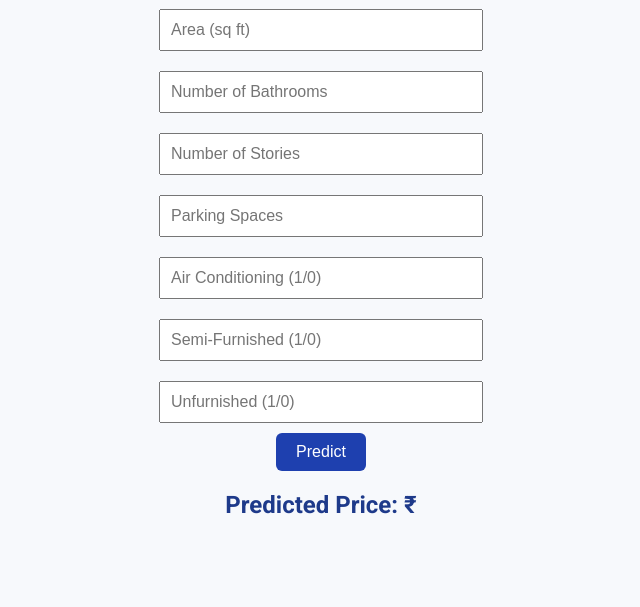
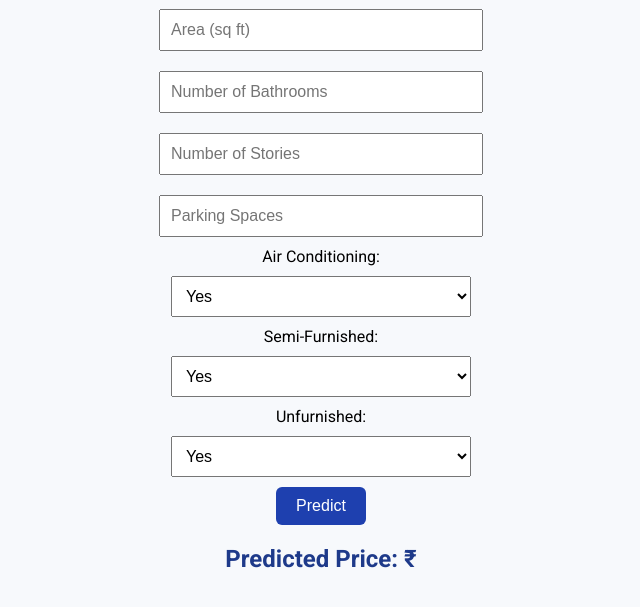
Before and after one commit to abhinandan45/Machine-learning, a Flask app: template templates/predict.html in a window 1280 px wide. Shown: the part 162-769 px from the top of the page, without its empty margins (319-959 px from the left). Run offline with Flask 3, Linux system fonts and the light colour scheme; the template is opened without the code that fills it, so the values that code supplies are empty.

Commit message:
updated files

```diff
--- a/templates/eda.html
+++ b/templates/eda.html
@@ -69,6 +69,9 @@
         <div class="img-title">Area vs Price</div>
         <img src="{{ url_for('static', filename='area_vs_price.png') }}" class="eda-image">
 
+        <div class="img-title">bedrooms vs Price</div>
+        <img src="{{ url_for('static', filename='bedrooms_vs_price.png') }}" class="eda-image">
+
         <div class="img-title">Bathrooms vs Price</div>
         <img src="{{ url_for('static', filename='bathrooms_vs_price.png') }}" class="eda-image">
 
@@ -78,8 +81,6 @@
         <div class="img-title">AC vs Price</div>
         <img src="{{ url_for('static', filename='ac_vs_price.png') }}" class="eda-image">
 
-        <div class="img-title">Furnishing vs Price</div>
-        <img src="{{ url_for('static', filename='furnishing_vs_price.png') }}" class="eda-image">
     </div>
 
 </body>
--- a/templates/predict.html
+++ b/templates/predict.html
@@ -1,28 +1,4 @@
-<!-- <!DOCTYPE html>
-<html>
-<head><title>Predict Price</title></head>
-<body>
-    <h2>Enter House Details</h2>
-    <form method="POST">
-        Area: <input type="text" name="area"><br><br>
-        Bathrooms: <input type="text" name="bathrooms"><br><br>
-        Stories: <input type="text" name="stories"><br><br>
-        Parking: <input type="text" name="parking"><br><br>
-        Air Conditioning (1/0): <input type="text" name="airconditioning"><br><br>
-        Semi-Furnished (1/0): <input type="text" name="semi_furnished"><br><br>
-        Unfurnished (1/0): <input type="text" name="unfurnished"><br><br>
-
-        <input type="submit" value="Predict">
-    </form>
-
-    {% if result %}
-        <h3>🏷️ Predicted Price: ₹{{ result | round(2) }}</h3>
-    {% endif %}
-
-    <br><a href="/"><button>Back to Home</button></a>
-</body>
-</html> -->
-
+<!--
 <!DOCTYPE html>
 <html lang="en">
 <head>
@@ -100,4 +76,108 @@
         <h2>Predicted Price: ₹{{ result | round(2) }}</h2>
     {% endif %}
 </body>
+</html> -->
+
+
+<!DOCTYPE html>
+<html lang="en">
+<head>
+    <meta charset="UTF-8">
+    <title>Predict House Price</title>
+    <link href="https://fonts.googleapis.com/css2?family=Roboto:wght@400;700&display=swap" rel="stylesheet">
+    <style>
+        body {
+            margin: 0;
+            font-family: 'Roboto', sans-serif;
+            background-color: #f7f9fc;
+            text-align: center;
+        }
+
+        .navbar {
+            display: flex;
+            justify-content: center;
+            background-color: #1e3a8a;
+            padding: 15px 0;
+        }
+
+        .navbar a {
+            color: white;
+            text-decoration: none;
+            padding: 12px 25px;
+            margin: 0 10px;
+            border-radius: 6px;
+            font-weight: bold;
+            transition: background 0.3s ease;
+        }
+
+        .navbar a:hover {
+            background-color: #3749c1;
+        }
+
+        form {
+            margin-top: 40px;
+        }
+
+        input, select {
+            padding: 10px;
+            width: 300px;
+            margin: 10px;
+            font-size: 1rem;
+        }
+
+        button {
+            padding: 10px 20px;
+            background-color: #1e40af;
+            color: white;
+            border: none;
+            border-radius: 6px;
+            font-size: 1rem;
+            cursor: pointer;
+        }
+
+        h2 {
+            margin-top: 20px;
+            color: #1e3a8a;
+        }
+    </style>
+</head>
+<body>
+    <div class="navbar">
+        <a href="/">Home</a>
+        <a href="/eda">EDA Analysis</a>
+        <a href="/predict">Predict Price</a>
+    </div>
+
+    <h2>Enter House Details</h2>
+    <form method="POST">
+        <input type="text" name="area" placeholder="Area (sq ft)" required><br>
+        <input type="text" name="bathrooms" placeholder="Number of Bathrooms" required><br>
+        <input type="text" name="stories" placeholder="Number of Stories" required><br>
+        <input type="text" name="parking" placeholder="Parking Spaces" required><br>
+
+        <label for="airconditioning">Air Conditioning:</label><br>
+        <select name="airconditioning" required>
+            <option value="1">Yes</option>
+            <option value="0">No</option>
+        </select><br>
+
+        <label for="semi_furnished">Semi-Furnished:</label><br>
+        <select name="semi_furnished" required>
+            <option value="1">Yes</option>
+            <option value="0">No</option>
+        </select><br>
+
+        <label for="unfurnished">Unfurnished:</label><br>
+        <select name="unfurnished" required>
+            <option value="1">Yes</option>
+            <option value="0">No</option>
+        </select><br>
+
+        <button type="submit">Predict</button>
+    </form>
+
+    {% if result is not none %}
+        <h2>Predicted Price: ₹{{ result | round(2) }}</h2>
+    {% endif %}
+</body>
 </html>
```
Also changed, not shown: static/ac_vs_price.png, static/bathrooms_vs_price.png, static/bedrooms_vs_price.png (added), static/furnishing_vs_price.png (deleted), static/stories_vs_price.png, 1 other file.
